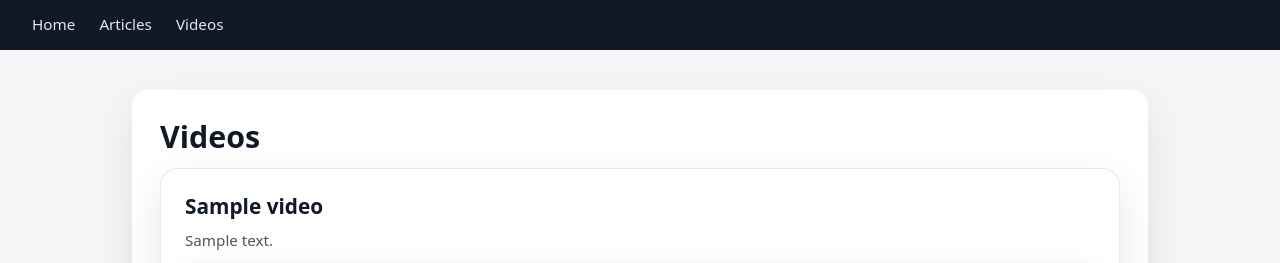
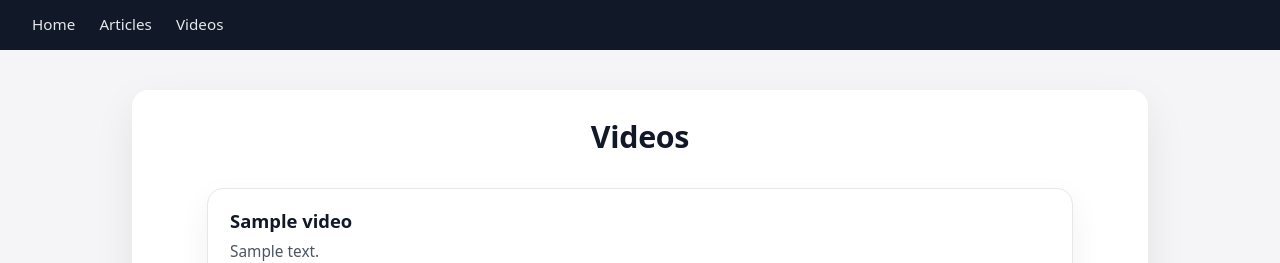
Before and after one commit to Andyjingliu/cs50-final, a Flask app: template templates/videos.html in a window 1280 px wide. Shown: the top 263 px of the page. Run offline with Flask 3, Linux system fonts and the light colour scheme; the template is opened without the code that fills it: most values are stand-ins (such as "Sample title", 1, 10 or a date in 2020).

Commit message:
Videos page modification

```diff
--- a/static/styles.css
+++ b/static/styles.css
@@ -576,34 +576,46 @@ footer {
 }
 
 /* ===== Videos page ===== */
+/* Videos page title */
+.videos-title {
+  text-align: center;
+  font-size: 1.9rem;
+  font-weight: 700;
+  margin: 0 0 2rem;
+  letter-spacing: -0.01em;
+}
+
+/* main video card */
 .video-card {
+  max-width: 820px;                 /* a bit narrower than the container */
+  margin: 0 auto 1.75rem;           /* center card + bottom space */
   background: #ffffff;
-  border-radius: 18px;
-  padding: 1.5rem 1.5rem 1.75rem;
-  margin: 0 0 1.75rem;
-  box-shadow: 0 16px 40px rgba(15, 23, 42, 0.10);
+  border-radius: 16px;
+  padding: 1.3rem 1.4rem 1.6rem;
   border: 1px solid #e5e7eb;
+  box-shadow: 0 12px 32px rgba(15, 23, 42, 0.06);
 }
 
 .video-card h2 {
-  margin: 0 0 0.5rem;
-  font-size: 1.3rem;
+  margin: 0 0 0.4rem;
+  font-size: 1.15rem;
 }
 
+/* optional description under title */
 .video-description {
-  margin: 0 0 0.85rem;
-  font-size: 0.95rem;
+  margin: 0 0 0.9rem;
+  font-size: 0.96rem;
   color: #4b5563;
 }
 
 /* 16:9 responsive embed */
 .video-wrapper {
   position: relative;
-  padding-bottom: 56.25%; /* 16:9 */
+  padding-bottom: 56.25%;  /* 16:9 */
   height: 0;
   overflow: hidden;
   border-radius: 12px;
-  box-shadow: 0 10px 28px rgba(15, 23, 42, 0.18);
+  box-shadow: 0 10px 26px rgba(15, 23, 42, 0.12);
 }
 
 .video-wrapper iframe {
@@ -614,15 +626,24 @@ footer {
   border: 0;
 }
 
+/* external link under each video */
 .video-link {
-  margin-top: 0.7rem;
+  margin-top: 0.75rem;
   font-size: 0.9rem;
 }
 
 .video-link a {
+  display: inline-flex;
+  align-items: center;
+  gap: 0.2rem;
   color: #2563eb;
   text-decoration: none;
   font-weight: 500;
+}
+
+.video-link a::after {
+  content: "↗";
+  font-size: 0.85em;
 }
 
 .video-link a:hover {
--- a/templates/videos.html
+++ b/templates/videos.html
@@ -3,7 +3,7 @@
 {% block title %}Videos · CS50 Final{% endblock %}
 
 {% block content %}
-  <h1>Videos</h1>
+  <h1 class="videos-title">Videos</h1>
 
   {% for video in videos %}
     <article class="video-card">
```
